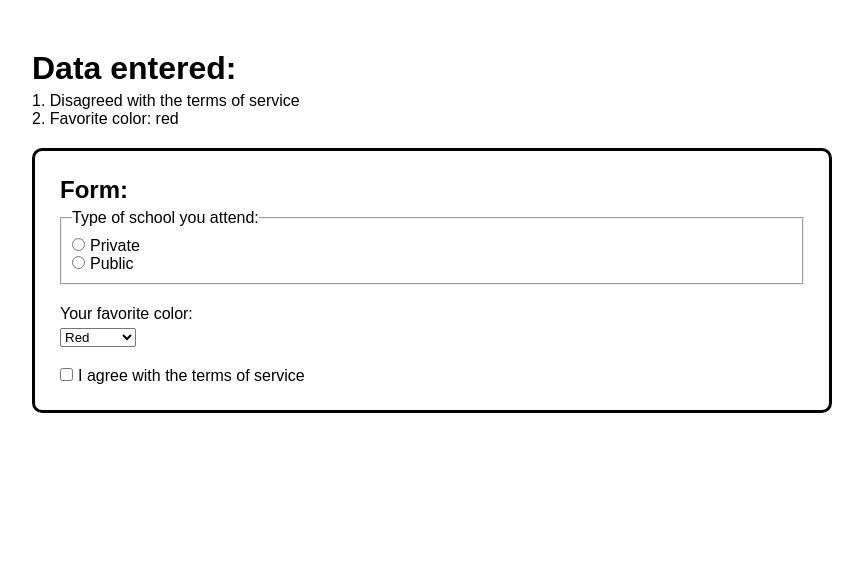
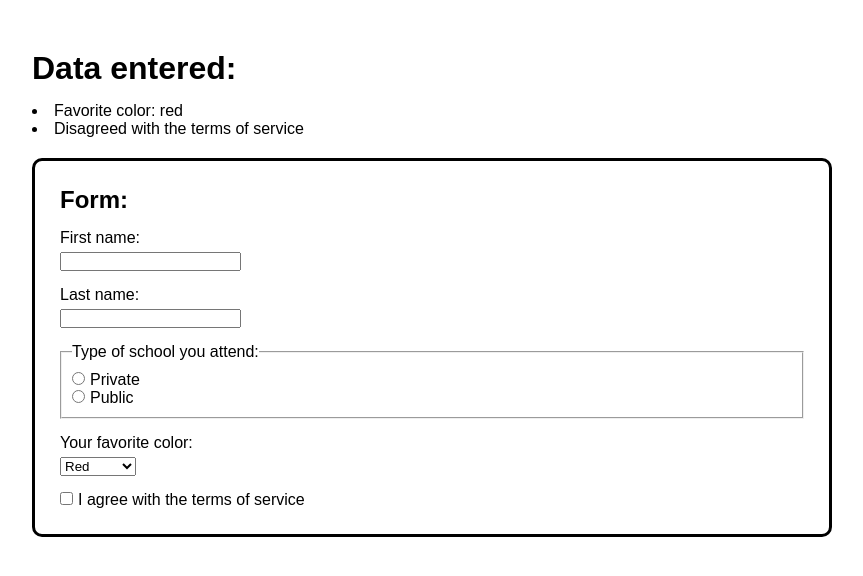
Before and after one commit to netrolite/testing, a React (Create React App) app: page / in a window 1280 px wide. Shown: the top 576 px of the page, without its empty margins (208-1071 px from the left). Built offline with nearby package versions, Linux system fonts and the light colour scheme.

Commit message:
Added first name, last name

```diff
--- a/src/App.js
+++ b/src/App.js
@@ -5,6 +5,8 @@ import DataDisplay from './components/DataDisplay';
 export default function App() {
     const [data, setData] = useState(
         {
+            firstName: "",
+            lastName: "",
             typeOfSchool: "",
             termsOfServiceAgree: false,
             favColor: "red"
--- a/src/components/DataDisplay.js
+++ b/src/components/DataDisplay.js
@@ -4,11 +4,13 @@ export default function DataDisplay(props) {
     return (
         <div className="data-display">
             <h1 className="data-display-header">Data entered:</h1>
-            <ol className="data-display-list">
-                <li>{props.data.data.termsOfServiceAgree ? "Agreed to the terms of service" : "Disagreed with the terms of service"}</li>
+            <ul className="data-display-list">
+                {props.data.data.firstName && <li>First name: {props.data.data.firstName}</li>}
+                {props.data.data.lastName && <li>Last name: {props.data.data.lastName}</li>}
                 {props.data.data.typeOfSchool && <li>School type: {props.data.data.typeOfSchool}</li>}
                 {props.data.data.favColor && <li>Favorite color: {props.data.data.favColor}</li>}
-            </ol>
+                <li>{props.data.data.termsOfServiceAgree ? "Agreed to the terms of service" : "Disagreed with the terms of service"}</li>
+            </ul>
 
         </div>
     )
--- a/src/components/Forms.js
+++ b/src/components/Forms.js
@@ -16,6 +16,32 @@ export default function Forms(props) {
     return (
         <div className="form">
             <h2 className="form-header">Form:</h2>
+
+            <div className="question">
+                <div className="input-wrapper">
+                    <label htmlFor="firstName">First name:</label>
+                    <input
+                        type="text"
+                        id="firstName"
+                        className="input"
+                        name="firstName"
+                        onChange={handleChange}
+                        value={props.data.data.firstName}
+                    />
+                </div>
+            </div>
+
+            <div className="question">
+                <label htmlFor="lastName">Last name:</label>
+                <input
+                    type="text"
+                    id="lastName"
+                    className="input"
+                    name="lastName"
+                    onChange={handleChange}
+                    value={props.data.data.lastName}
+                />
+            </div>
 
             <div className="question">
                 <fieldset className="field-set">
@@ -48,6 +74,7 @@ export default function Forms(props) {
             <div className="question">
                 <label htmlFor="favColor">Your favorite color:</label>
                 <select
+                    className="select"
                     id="favColor"
                     name="favColor"
                     value={props.data.data.favColor}
@@ -72,9 +99,6 @@ export default function Forms(props) {
                 />
                 <label htmlFor="termsOfServiceAgree">I agree with the terms of service</label>
             </div>
-
-
-
         </div>
     )
 }
--- a/src/index.css
+++ b/src/index.css
@@ -21,13 +21,13 @@ body {
     border-radius: 10px;
 }
 
-.form-header { margin-bottom: 5px; }
+.form-header { margin-bottom: 15px; }
 
 .field-set {
     padding: 10px;
 }
 
-.question { margin-bottom: 20px; }
+.question { margin-bottom: 15px; }
 .question:last-child { margin-bottom: 0; }
 
 input[type=checkbox],
@@ -35,11 +35,11 @@ input[type=radio] {
     margin-right: 5px;
 }
 
-select {
+.select, input[type=text] {
     display: block;
     margin-top: 5px;
 }
 
-.data-display-header { margin-bottom: 5px; }
+.data-display-header { margin-bottom: 15px; }
 
 .data-display-list li { list-style-position: inside; }
```
